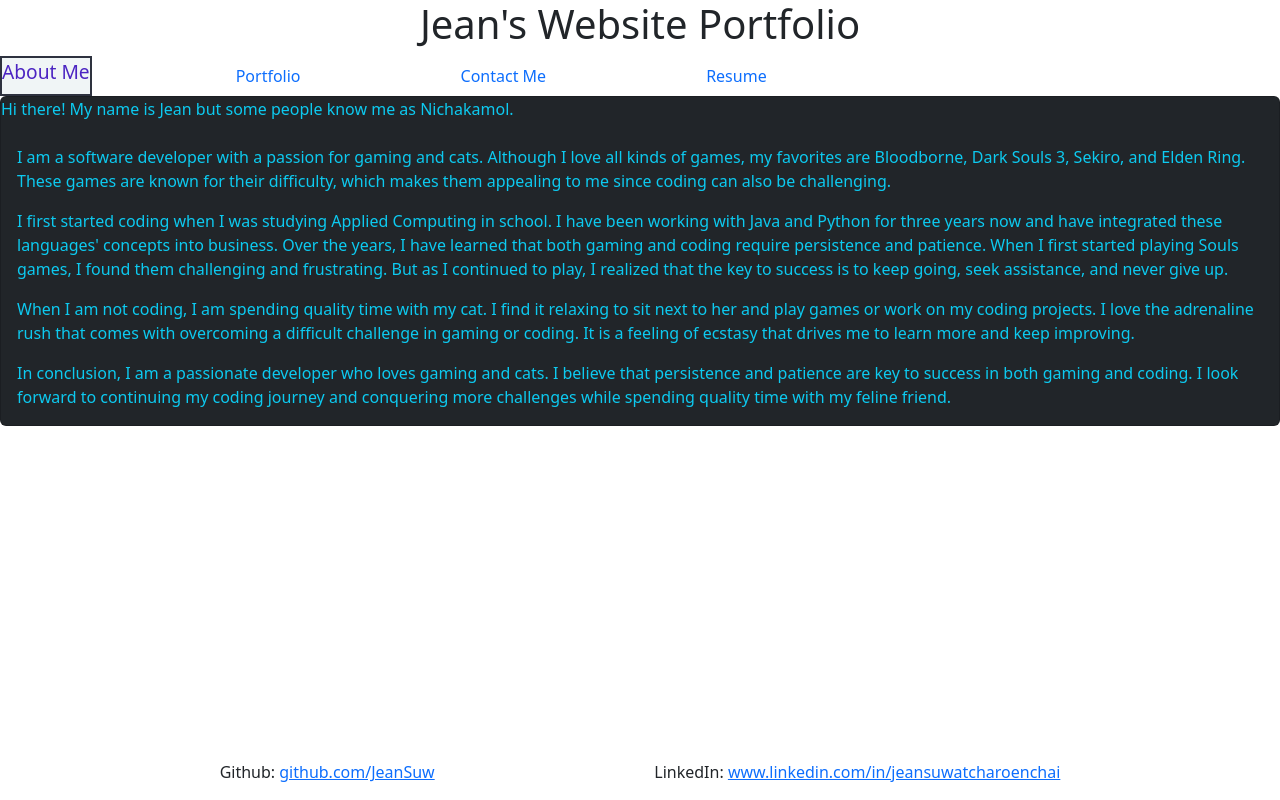
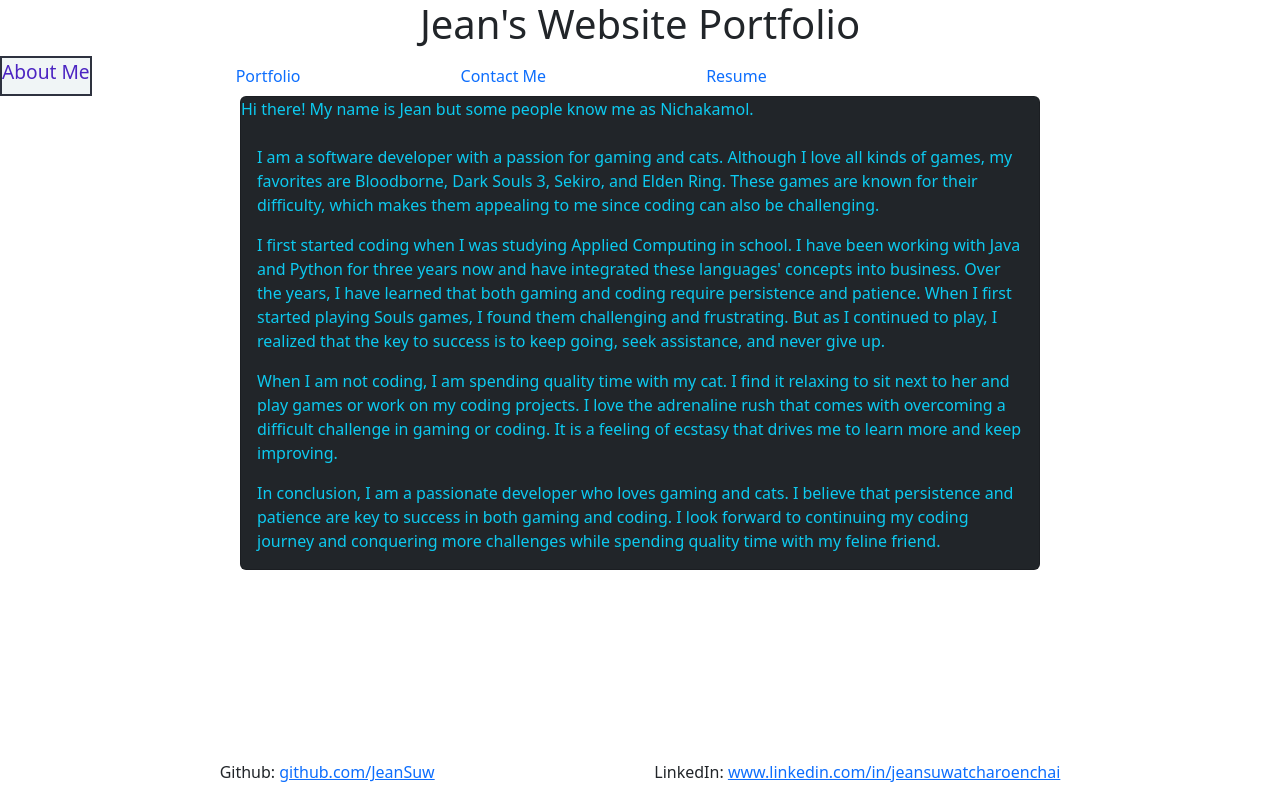
Before and after one commit to JeanSuw/my-react-portfolio, a React (Create React App) app: page / in a window 1280 px wide. Built offline with nearby package versions, Linux system fonts and the light colour scheme.

Commit message:
Centering aboutme card

```diff
--- a/src/components/Aboutme/index.js
+++ b/src/components/Aboutme/index.js
@@ -6,7 +6,7 @@ import React from 'react';
 function AboutMe () {
     return (
         <section>
-            <div className="card text-info bg-dark mb-3">
+            <div className="card text-info bg-dark mb-3 mx-auto" style={{width: "50rem"}}>
                 <div className="card-title">Hi there! My name is Jean but some people know me as Nichakamol. </div>
                 <div className="card-body">
                     <p className="card-text">
```
Also changed, not shown: 1 other file (tests, documents, lock files or other folders).
